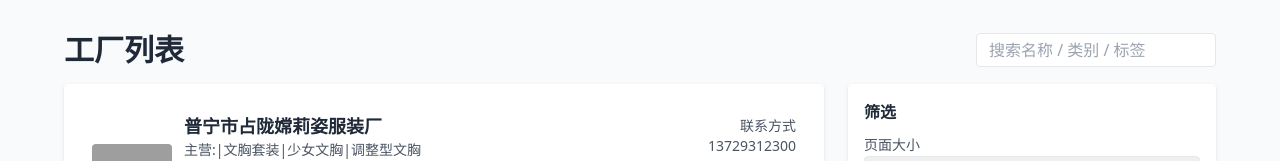
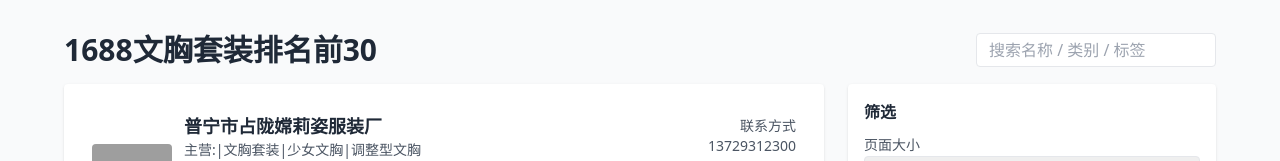
Before and after one commit to Luxurydo964/factory, a plain HTML site: page bra-sets-top30.html in a window 1280 px wide. Shown: the top 161 px of the page. Drawn offline with nearby package versions, Linux system fonts and the light colour scheme; grey boxes are pictures that could not be loaded.

Commit message:
Update bra-sets-top30.html

```diff
--- a/bra-sets-top30.html
+++ b/bra-sets-top30.html
@@ -11,7 +11,7 @@
   <div id="app" class="min-h-screen p-4 md:p-8">
     <header class="max-w-6xl mx-auto">
       <div class="flex items-center justify-between mb-4">
-        <h1 class="text-2xl md:text-3xl font-bold">工厂列表</h1>
+        <h1 class="text-2xl md:text-3xl font-bold">1688文胸套装排名前30</h1>
         <div>
           <input v-model="q" placeholder="搜索名称 / 类别 / 标签" class="border rounded px-3 py-1 w-60" />
         </div>
```
